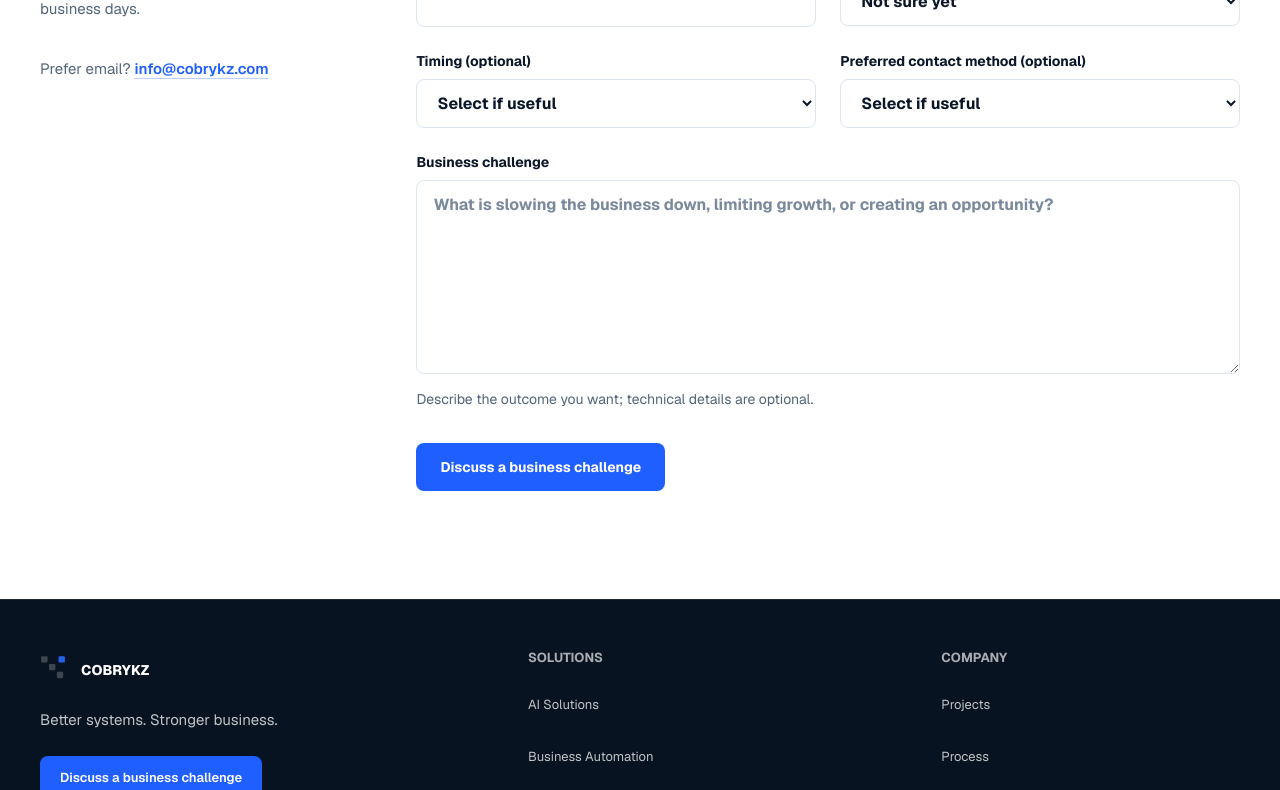
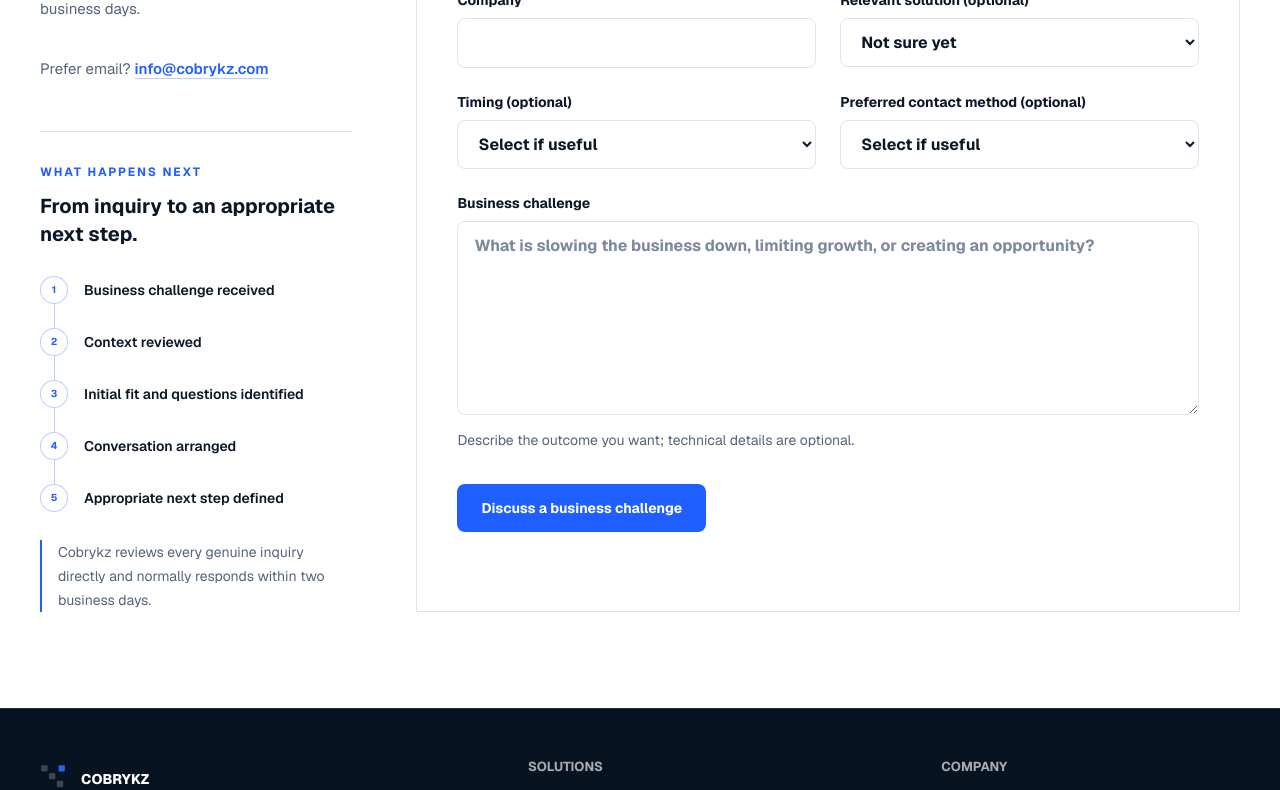
Before and after one commit to mandela237/cobrykz, a Next.js app: page /contact in a window 1280 px wide. Shown: the part 800-1590 px from the top of the page. Built offline with nearby package versions, Linux system fonts and the light colour scheme; a web font is replaced by a local one.

Commit message:
feat: visualize the beginning of a Cobrykz partnership

```diff
--- a/app/contact/page.tsx
+++ b/app/contact/page.tsx
@@ -1,6 +1,7 @@
 import type { Metadata } from "next";
 import { contactPage } from "@/components/content/contact";
 import ContactForm from "@/components/contact/ContactForm";
+import InquiryPath from "@/components/contact/InquiryPath";
 
 export const metadata: Metadata = {
   title: contactPage.metadata.title,
@@ -51,8 +52,11 @@ export default function ContactPage() {
                 {contactPage.email}
               </a>
             </p>
+            <InquiryPath />
           </div>
-          <ContactForm />
+          <div className="border border-border p-6 sm:p-9 lg:p-10">
+            <ContactForm />
+          </div>
         </div>
       </section>
     </>
--- a/app/globals.css
+++ b/app/globals.css
@@ -441,6 +441,17 @@ button {
   box-shadow: inset 2px 0 0 var(--color-blue);
 }
 
+.inquiry-path::before {
+  position: absolute;
+  top: 0.875rem;
+  bottom: 0.875rem;
+  left: 0.875rem;
+  width: 1px;
+  content: "";
+  background: var(--color-blue);
+  opacity: 0.28;
+}
+
 @media (min-width: 640px) {
   .delivery-rail::before {
     left: 1.375rem;
--- /dev/null
+++ b/components/contact/InquiryPath.tsx
@@ -0,0 +1,46 @@
+import { contactPage } from "@/components/content/contact";
+
+const inquirySteps = [
+  "Business challenge received",
+  "Context reviewed",
+  "Initial fit and questions identified",
+  "Conversation arranged",
+  "Appropriate next step defined",
+] as const;
+
+export default function InquiryPath() {
+  return (
+    <aside
+      aria-labelledby="inquiry-path-heading"
+      className="mt-10 border-t border-border pt-8"
+    >
+      <p className="text-xs font-bold uppercase tracking-[0.16em] text-blue">
+        What happens next
+      </p>
+      <h3 id="inquiry-path-heading" className="mt-3 text-xl font-bold text-navy">
+        From inquiry to an appropriate next step.
+      </h3>
+      <ol className="inquiry-path relative mt-7">
+        {inquirySteps.map((step, index) => (
+          <li
+            key={step}
+            className="relative grid grid-cols-[2rem_minmax(0,1fr)] gap-3 pb-6 last:pb-0"
+          >
+            <span
+              aria-hidden="true"
+              className="inquiry-path__node relative z-10 inline-flex size-7 items-center justify-center rounded-full border border-blue/30 bg-white text-[10px] font-bold text-blue"
+            >
+              {index + 1}
+            </span>
+            <span className="pt-1 text-sm font-semibold leading-5 text-navy">
+              {step}
+            </span>
+          </li>
+        ))}
+      </ol>
+      <p className="mt-7 border-l-2 border-blue pl-4 text-sm leading-6 text-slate">
+        {contactPage.responseExpectation}
+      </p>
+    </aside>
+  );
+}
```
Also changed, not shown: 1 other file (tests, documents, lock files or other folders).
